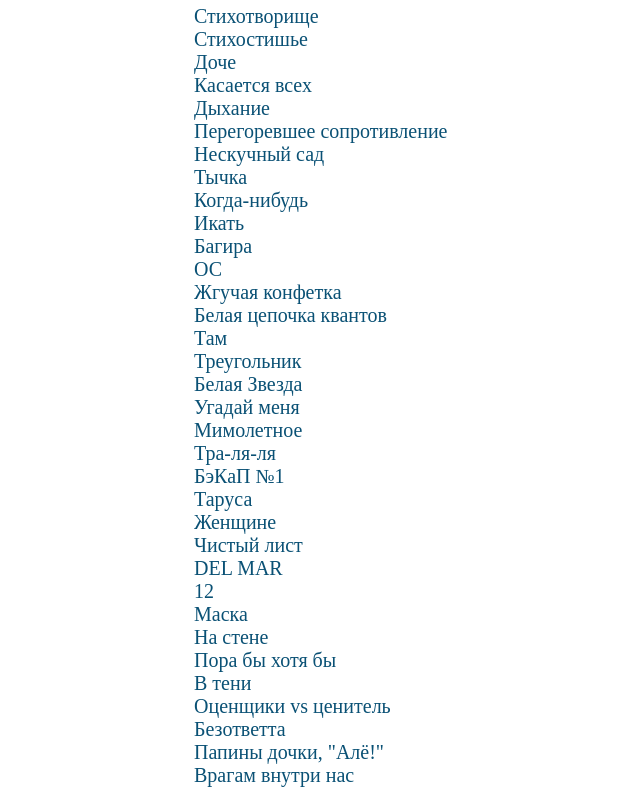
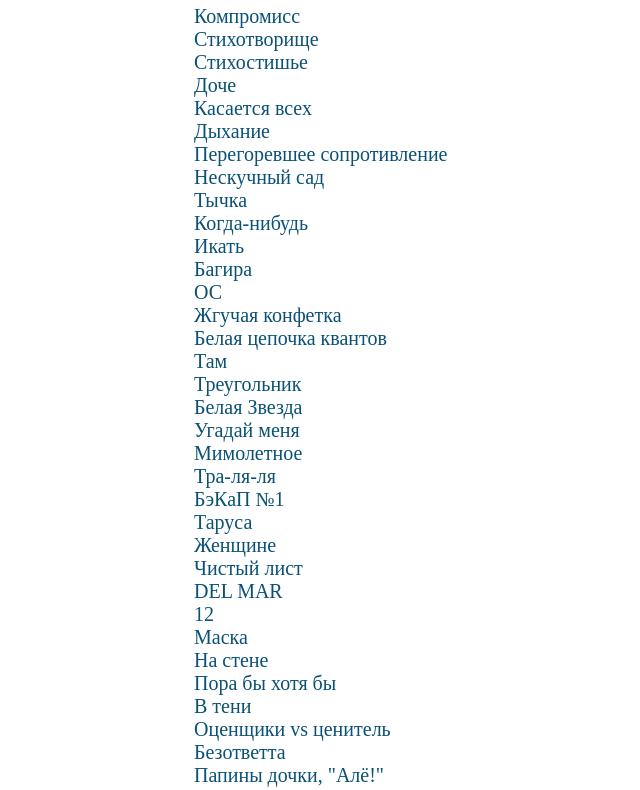
Before and after one commit to iomakarov/iomakarov.github.io, a plain HTML site: page index.html in a window 1280 px wide. Shown: the part 280-1070 px from the top of the page, without its empty margins (146-786 px from the left). Drawn offline with Linux system fonts and the light colour scheme.

Commit message:
Update index.html

```diff
--- a/index.html
+++ b/index.html
@@ -23,6 +23,7 @@
     </ul>
     <h2>Стихи</h2>
     <ul class="poetry">
+        <li><a href="data/94.txt">Компромисс</a></li>
         <li><a href="data/93.txt">Стихотворище</a></li>
         <li><a href="data/92.txt">Стихостишье</a></li>
         <li><a href="data/91.txt">Доче</a></li>
```
